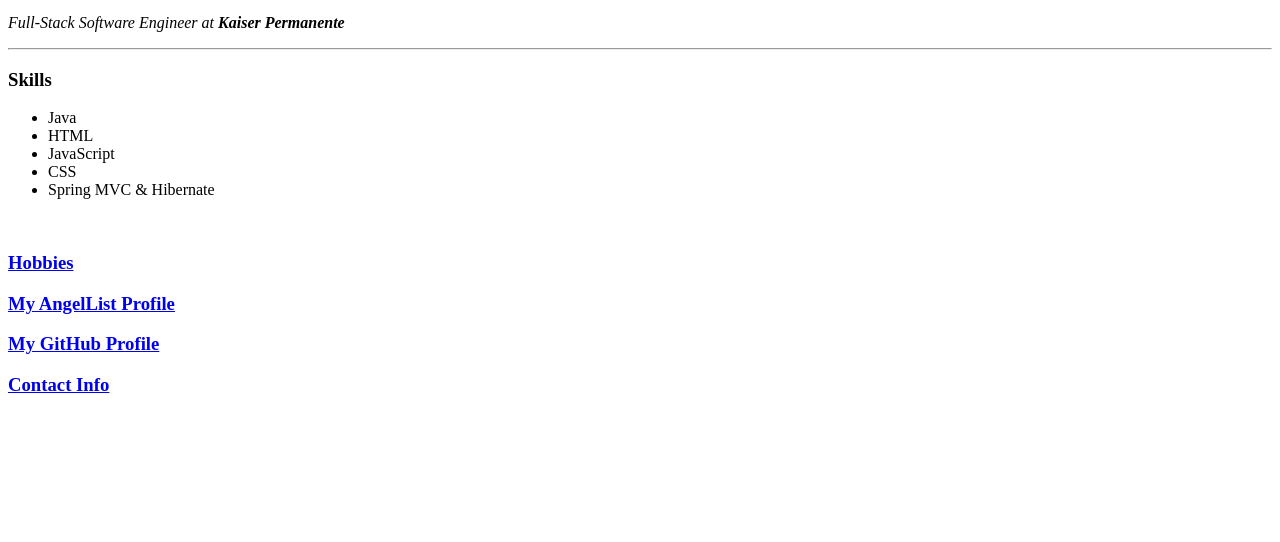
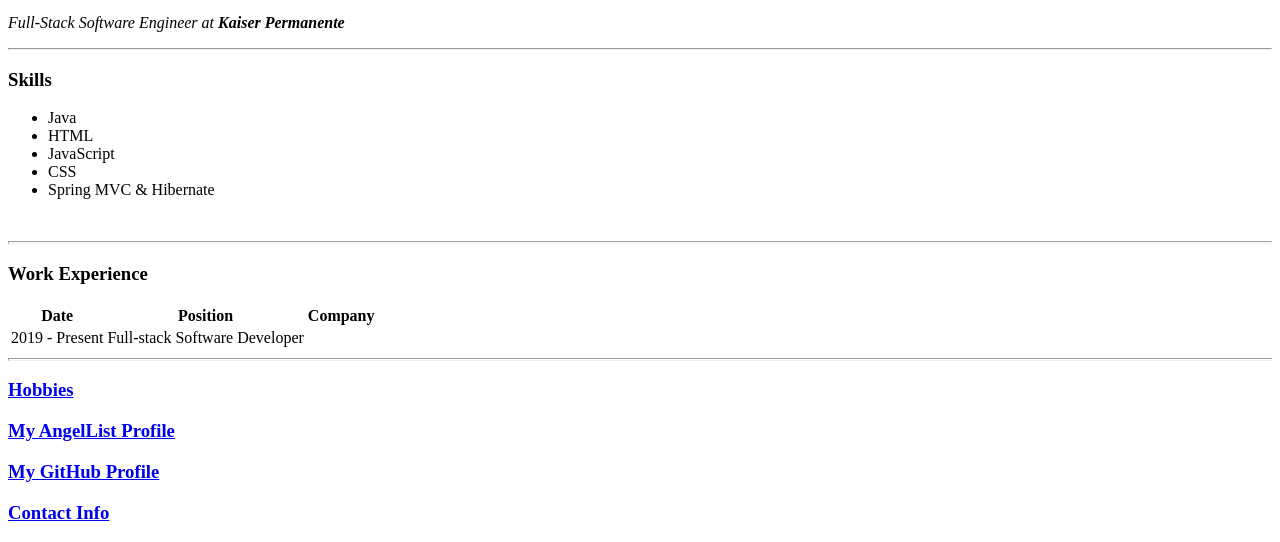
Before and after one commit to goodfishfrancis/personal_site, a plain HTML site: page index.html in a window 1280 px wide. Shown: the part 400-942 px from the top of the page. Before the commit the page ends 815 px from the top, so only its background shows below. Drawn offline with Linux system fonts and the light colour scheme.

Commit message:
added work experience table

```diff
--- a/index.html
+++ b/index.html
@@ -25,6 +25,24 @@
         <li>Spring MVC & Hibernate</li>
     </ul>
     <br>
+    <hr size=3>
+    <h3>Work Experience</h3>
+    <table>
+        <thead>
+            <tr>
+                <th>Date</th>
+                <th>Position</th>
+                <th>Company</th>
+            </tr>
+        </thead>
+        <tbody>
+            <tr>
+                <td>2019 - Present</td>
+                <td>Full-stack Software Developer</td>
+            </tr>
+        </tbody>
+    </table>
+    <hr size="3">
     <h3><a href="hobbies.html">Hobbies</a></h3>
 
     <h3><a href="https://angel.co/u/alexander-solinger-1">My AngelList Profile</a></h3>
```
